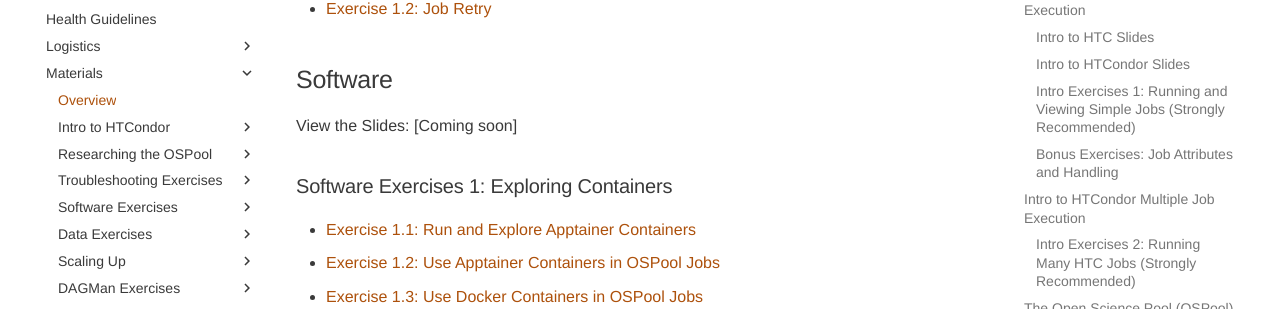
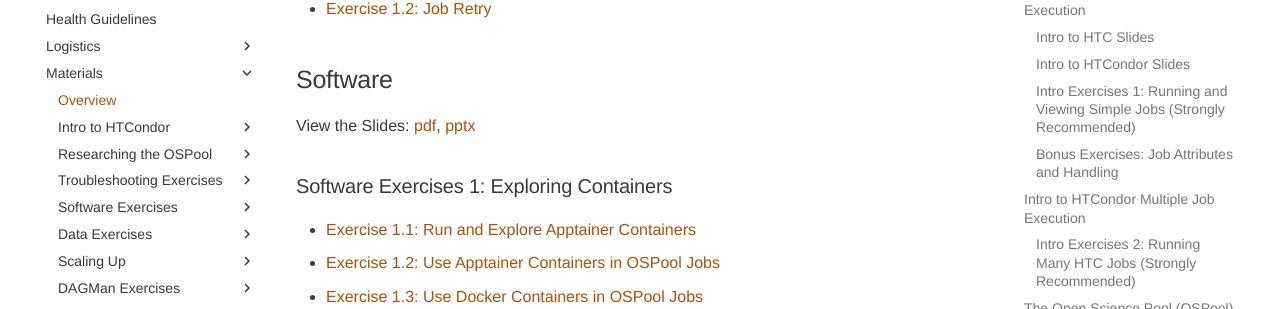
Before and after one commit to osg-htc/school-2025, an MkDocs documentation site: the page built from docs/materials/index.md, in a window 1280 px wide and 900 px high, scrolled down 1767 px. Shown: the part 143-452 px from the top of the window. Built offline with MkDocs 1.6.1 and Material for MkDocs 9.7.7, drawn with Linux system fonts in a browser that asks for light colours.

Commit message:
Add software slides

```diff
--- a/docs/materials/index.md
+++ b/docs/materials/index.md
@@ -67,8 +67,7 @@
 
 ## Software
 
-View the Slides: [Coming soon]
-<!-- View the Slides: [pdf](software/files/osgs24-software.pdf), [pptx](software/files/osgs24-software.pptx) -->
+View the Slides: [pdf](software/files/osgs25-software.pdf), [pptx](software/files/osgs25-software.pptx)
 
 ### Software Exercises 1: Exploring Containers
 
```
Also changed, not shown: 2 other files.
